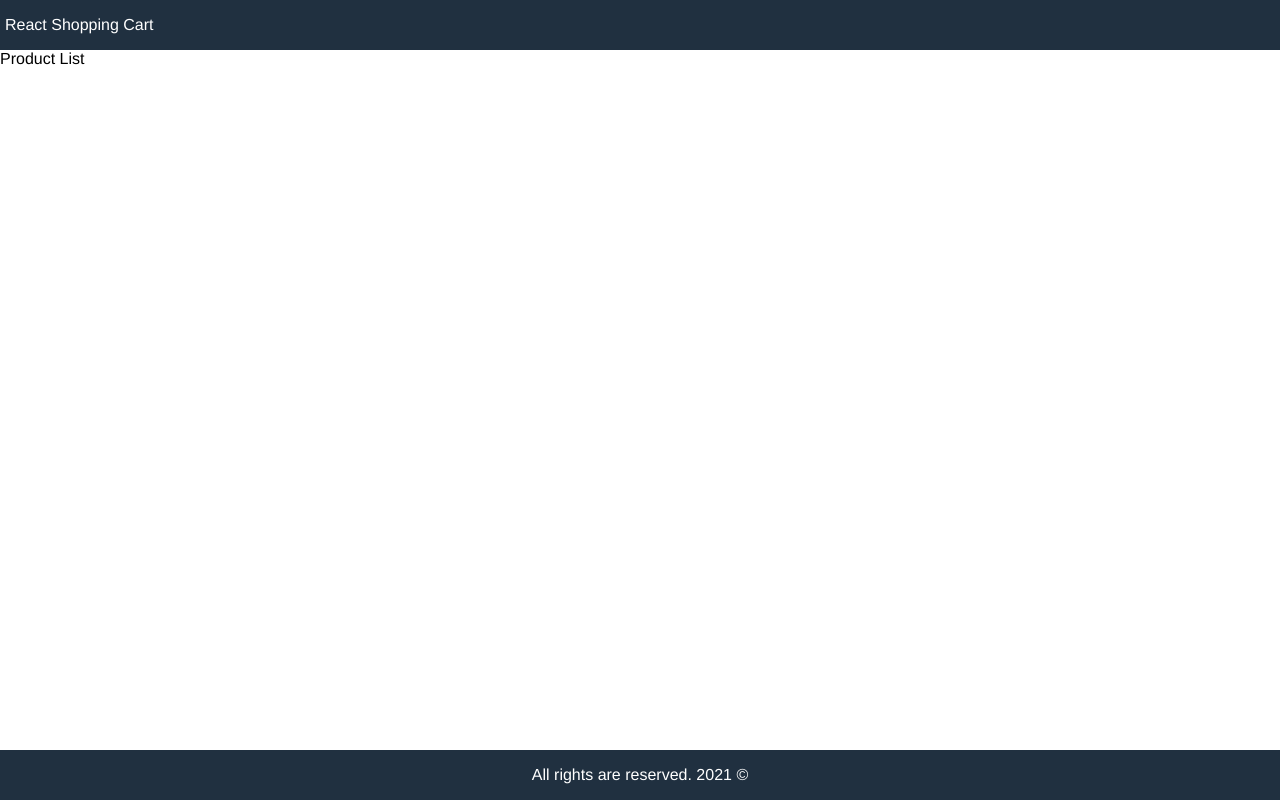
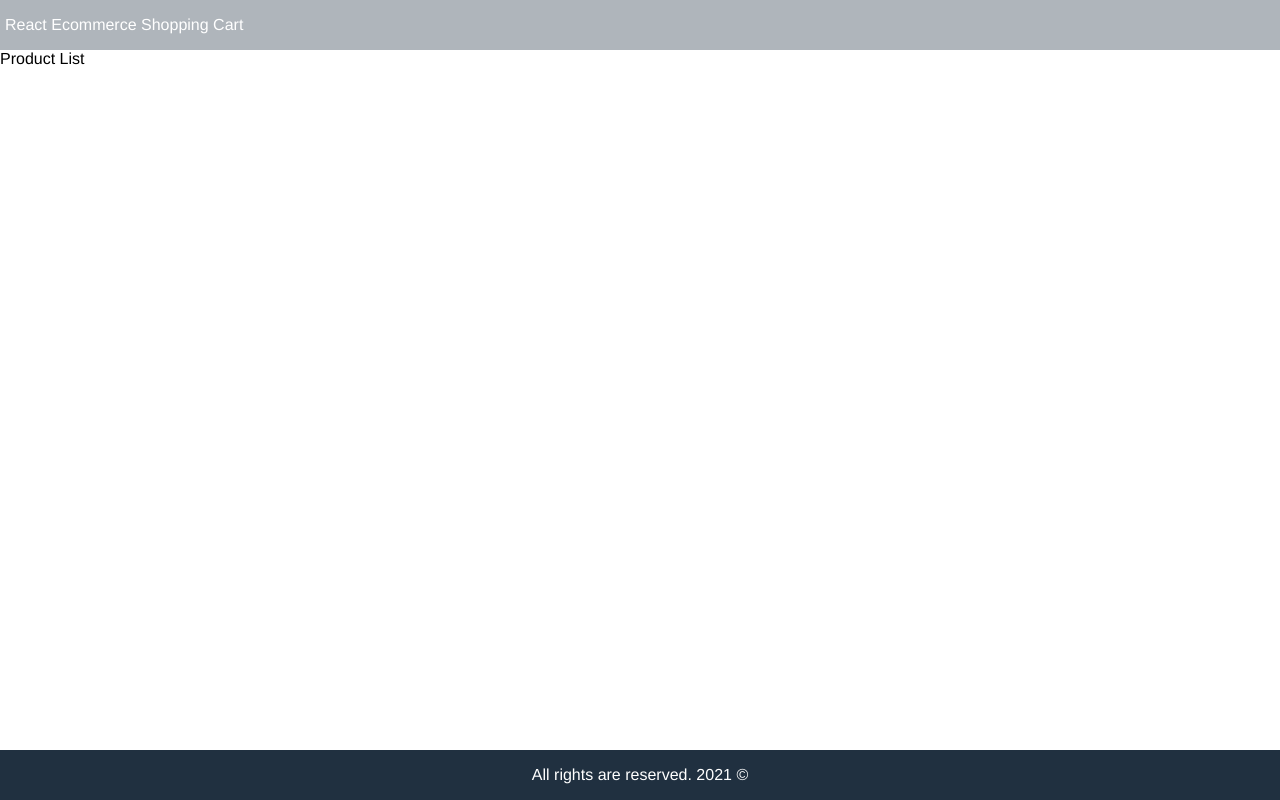
Before and after one commit to Jessiecodes/react-shopping-cart, a React (Create React App) app: page / in a window 1280 px wide. Built offline with nearby package versions, Linux system fonts and the light colour scheme.

Commit message:
first committ

```diff
--- a/src/App.js
+++ b/src/App.js
@@ -4,7 +4,7 @@
   return (
     <div className="grid-container">
       <header>
-        <a href="/">React Shopping Cart</a>
+        <a href="/">React Ecommerce Shopping Cart</a>
       </header>
       <main>
         Product List
--- a/src/index.css
+++ b/src/index.css
@@ -30,7 +30,7 @@
 }
 header {
   grid-area: header;
-  background-color: #203040;
+  background-color: #2030405b;
   color: #ffffff;
   display: flex;
   align-items: center;
```
